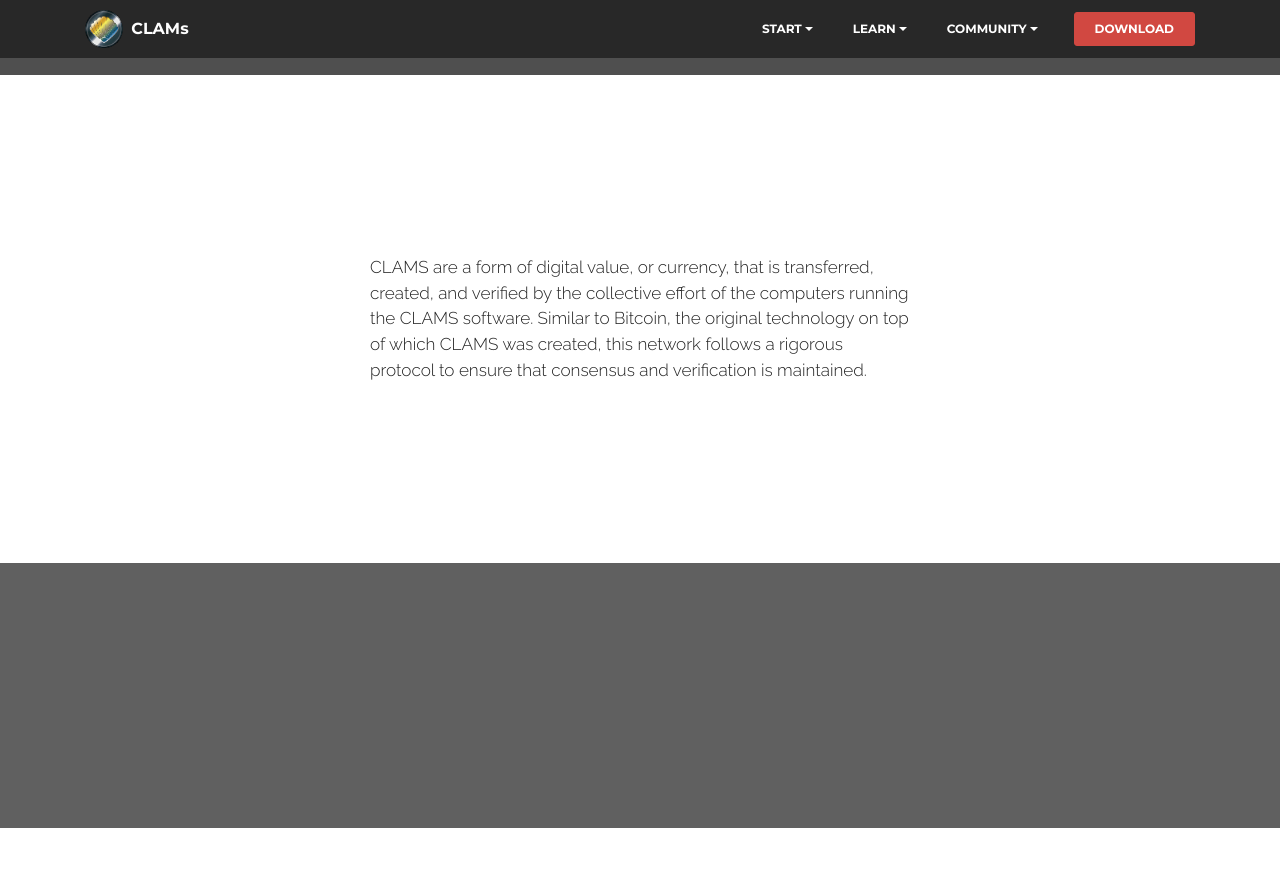
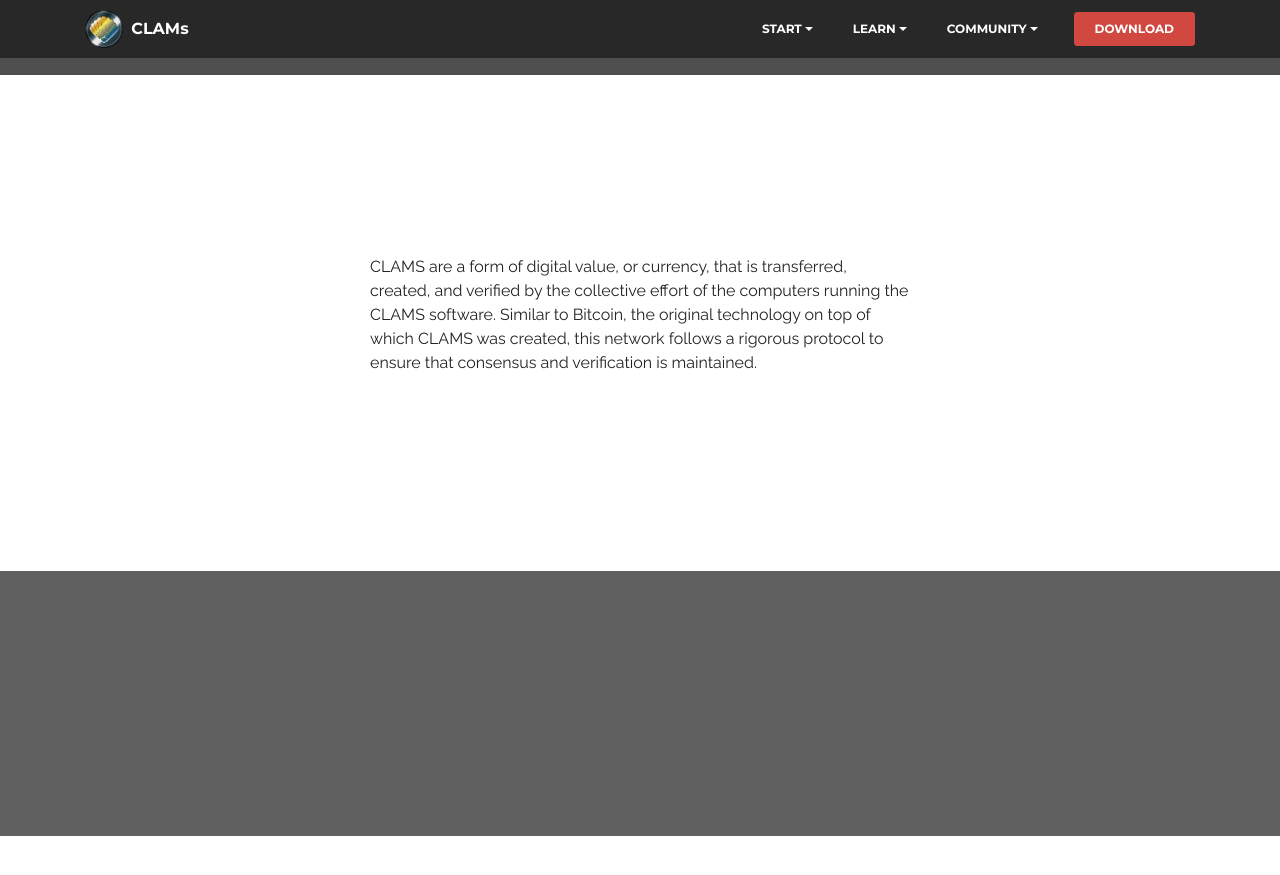
Before and after one commit to ClamProject/ClamProject.github.io, a Jekyll site: the page built from start/what-are-clams/index.html, in a window 1280 px wide and 900 px high, scrolled down 825 px. Shown: the top 875 px of the window. Built offline with Jekyll 4.4.1, drawn with Linux system fonts in a browser that asks for light colours.

Commit message:
no lead test

```diff
--- a/start/what-are-clams/index.html
+++ b/start/what-are-clams/index.html
@@ -12,7 +12,7 @@ midsubtitle:
 
     <div class="container">
         <div class="row">
-            <div class="col-xs-12 col-md-6 col-md-offset-3 lead"><p>CLAMS are a form of digital value, or currency, that is transferred, created, and verified by the collective effort of the computers running the CLAMS software.  Similar to Bitcoin, the original technology on top of which CLAMS was created, this network follows a rigorous protocol to ensure that consensus and verification is maintained.</p></div>
+            <div class="col-xs-12 col-md-6 col-md-offset-3"><p>CLAMS are a form of digital value, or currency, that is transferred, created, and verified by the collective effort of the computers running the CLAMS software.  Similar to Bitcoin, the original technology on top of which CLAMS was created, this network follows a rigorous protocol to ensure that consensus and verification is maintained.</p></div>
         </div>
     </div>
 
@@ -24,7 +24,7 @@ midsubtitle:
 
     <div class="container">
         <div class="row">
-            <div class="col-xs-12 col-md-6 col-md-offset-3 lead"><p>People like yourself run the CLAMs software all over the world, forming one giant decentralized network. To become a part of the CLAMS network, you need only to run the CLAMS software on your home computer. The purpose of this network is to independently and collaboratively verify the transfer and creation of CLAMs. The more people who join the CLAMs network, the stronger it gets.</p></div>
+            <div class="col-xs-12 col-md-6 col-md-offset-3"><p>People like yourself run the CLAMs software all over the world, forming one giant decentralized network. To become a part of the CLAMS network, you need only to run the CLAMS software on your home computer. The purpose of this network is to independently and collaboratively verify the transfer and creation of CLAMs. The more people who join the CLAMs network, the stronger it gets.</p></div>
         </div>
     </div>
 
```
